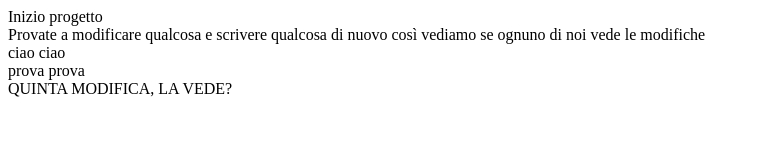
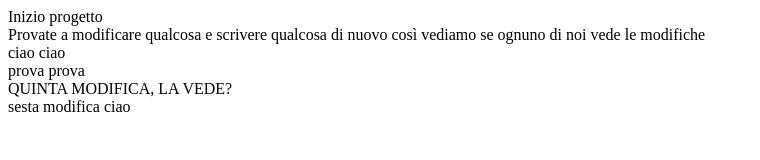
Before and after one commit to cerone2126029/repo_tsw, a plain HTML site: page home.html in a window 1280 px wide. Shown: the whole page, without its empty margins (0-760 px from the left). Drawn offline with Linux system fonts and the light colour scheme.

Commit message:
sesta modifica

```diff
--- a/home.html
+++ b/home.html
@@ -11,5 +11,6 @@
     <div> ciao ciao</div>
     <div>   prova prova</div>
     <div> QUINTA MODIFICA, LA VEDE?</div>
+    <div> sesta modifica ciao</div>
 </body>
 </html>
```
